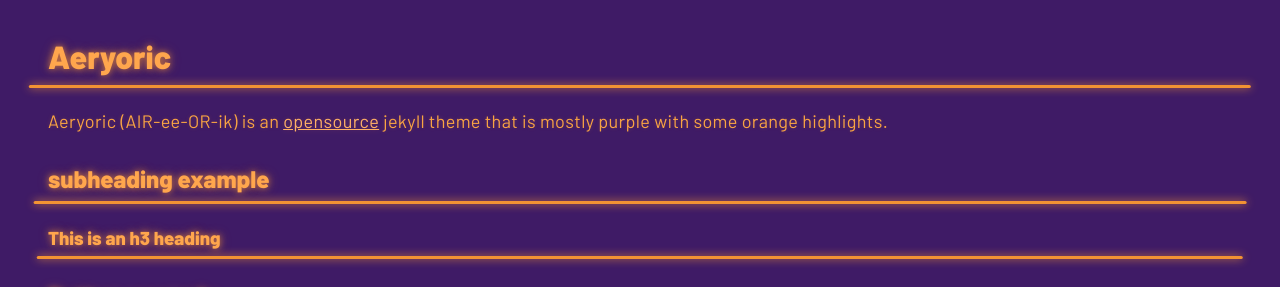
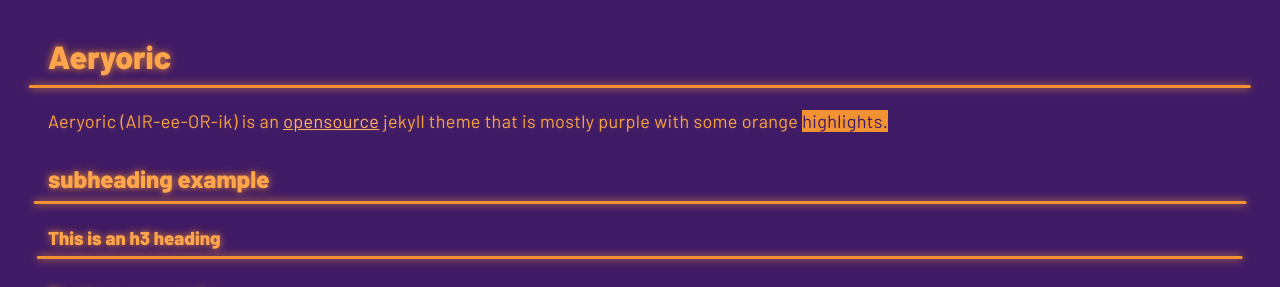
Before and after one commit to AnonymousElixir/Aeryoric, a Jekyll site: the page built from index.md, in a window 1280 px wide. Shown: the part 133-420 px from the top of the page. Built offline with Jekyll 4.4.1, drawn with Linux system fonts in a browser that asks for light colours; some web fonts are replaced.

Commit message:
add highlighted class

```diff
--- a/_sass/base.scss
+++ b/_sass/base.scss
@@ -91,6 +91,11 @@ button {
   user-select: none;
 }
 
+.highlighted {
+  background: #f29333;
+  color: #3f1b66 !important;
+}
+
 button:hover {
   background-color: #ffa94d;
   box-shadow:
--- a/index.md
+++ b/index.md
@@ -4,7 +4,7 @@ layout: default
 ---
 
 # Aeryoric
-Aeryoric (AIR-ee-OR-ik) is an <a href="https://github.com/AnonymousElixir/Aeryoric">opensource</a> jekyll theme that is mostly purple with some orange highlights.
+Aeryoric (AIR-ee-OR-ik) is an <a href="https://github.com/AnonymousElixir/Aeryoric">opensource</a> jekyll theme that is mostly purple with some orange <span class=highlighted>highlights.</span>
 
 ## subheading example
 
```
